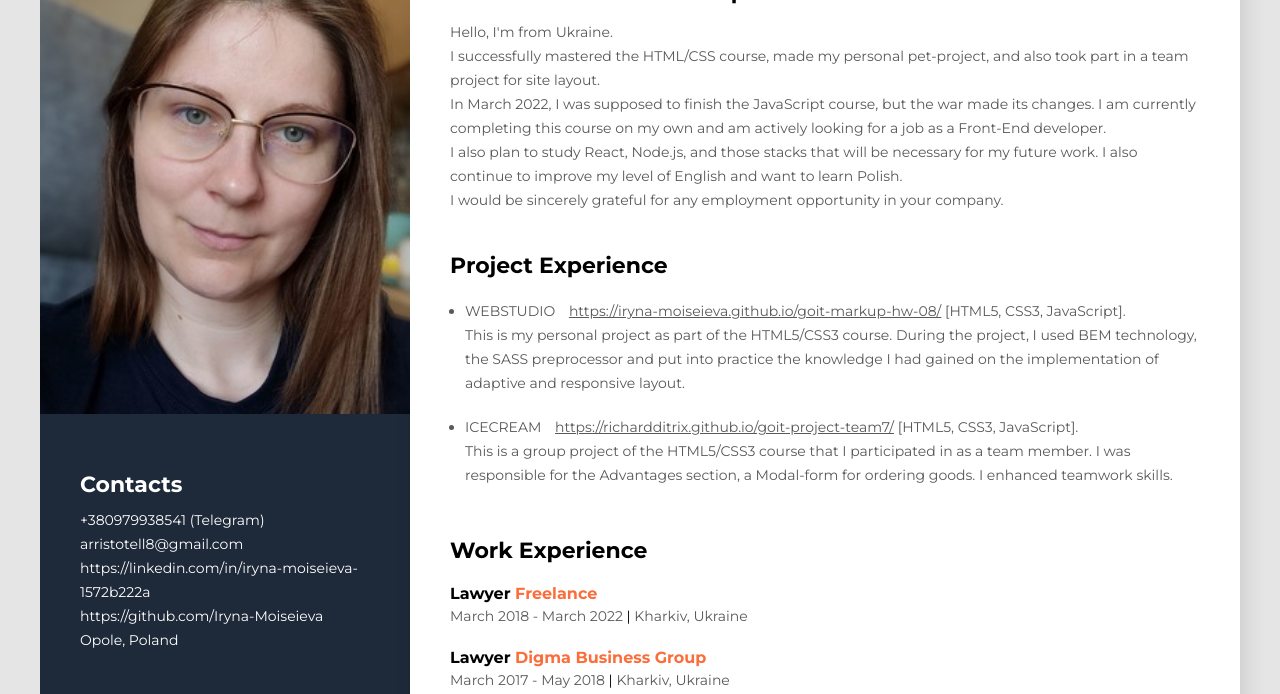
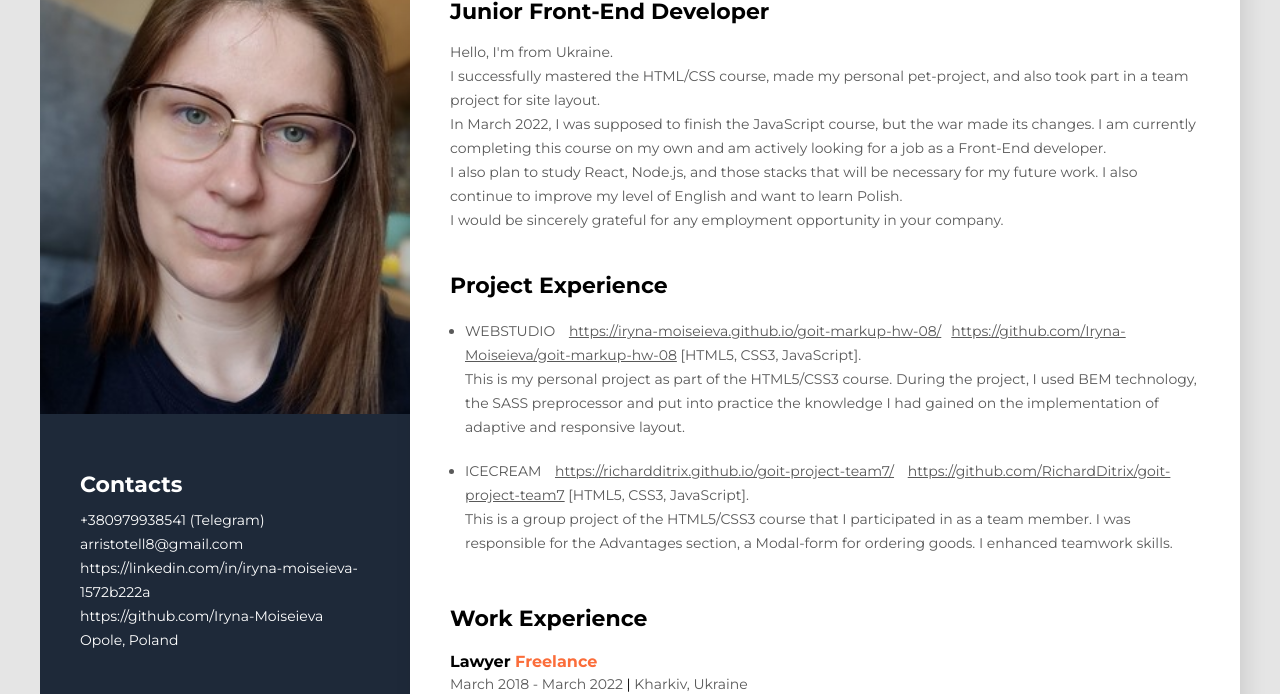
Before and after one commit to Iryna-Moiseieva/my-resume, a plain HTML site: page index.html in a window 1280 px wide. Shown: the part 125-819 px from the top of the page. Drawn offline with Linux system fonts and the light colour scheme.

Commit message:
правки ссылки на гитхаб

```diff
--- a/index.html
+++ b/index.html
@@ -39,13 +39,16 @@
             <ul class="projects-list">
                 <li class="projects-item">WEBSTUDIO
                     <a href="https://iryna-moiseieva.github.io/goit-markup-hw-08/" class="project-link" target="_blank"
-                    rel="noreferrer noopener">https://iryna-moiseieva.github.io/goit-markup-hw-08/</a> [HTML5, CSS3, JavaScript].</br>
+                    rel="noreferrer noopener">https://iryna-moiseieva.github.io/goit-markup-hw-08/</a><a href="https://github.com/Iryna-Moiseieva/goit-markup-hw-08" class="project-link" target="_blank"
+                    rel="noreferrer noopener">https://github.com/Iryna-Moiseieva/goit-markup-hw-08</a> [HTML5, CSS3, JavaScript].</br>
                     This is my personal project as part of the HTML5/CSS3 course. During the project, I used BEM technology, the SASS
                     preprocessor and put into practice the knowledge I had gained on the implementation of adaptive and responsive layout.
                 </li>
                 <li class="projects-item">ICECREAM
                     <a href="https://richardditrix.github.io/goit-project-team7/" class="project-link" target="_blank"
-                        rel="noreferrer noopener">https://richardditrix.github.io/goit-project-team7/</a> [HTML5, CSS3,
+                    rel="noreferrer noopener">https://richardditrix.github.io/goit-project-team7/</a>
+                    <a href="https://github.com/RichardDitrix/goit-project-team7" class="project-link" target="_blank"
+                    rel="noreferrer noopener">https://github.com/RichardDitrix/goit-project-team7</a> [HTML5, CSS3,
                     JavaScript].</br>
                     This is a group project of the HTML5/CSS3 course that I participated in as a team member. I was responsible for the
                     Advantages section, a Modal-form for ordering goods. I enhanced teamwork skills.
--- a/styles/styles.css
+++ b/styles/styles.css
@@ -48,6 +48,7 @@ body {
   font-weight: bold;
   font-size: 45px;
   line-height: 55px;
+  margin-top: 20px;
   margin-bottom: 25px;
 }
 .about-position {
```
